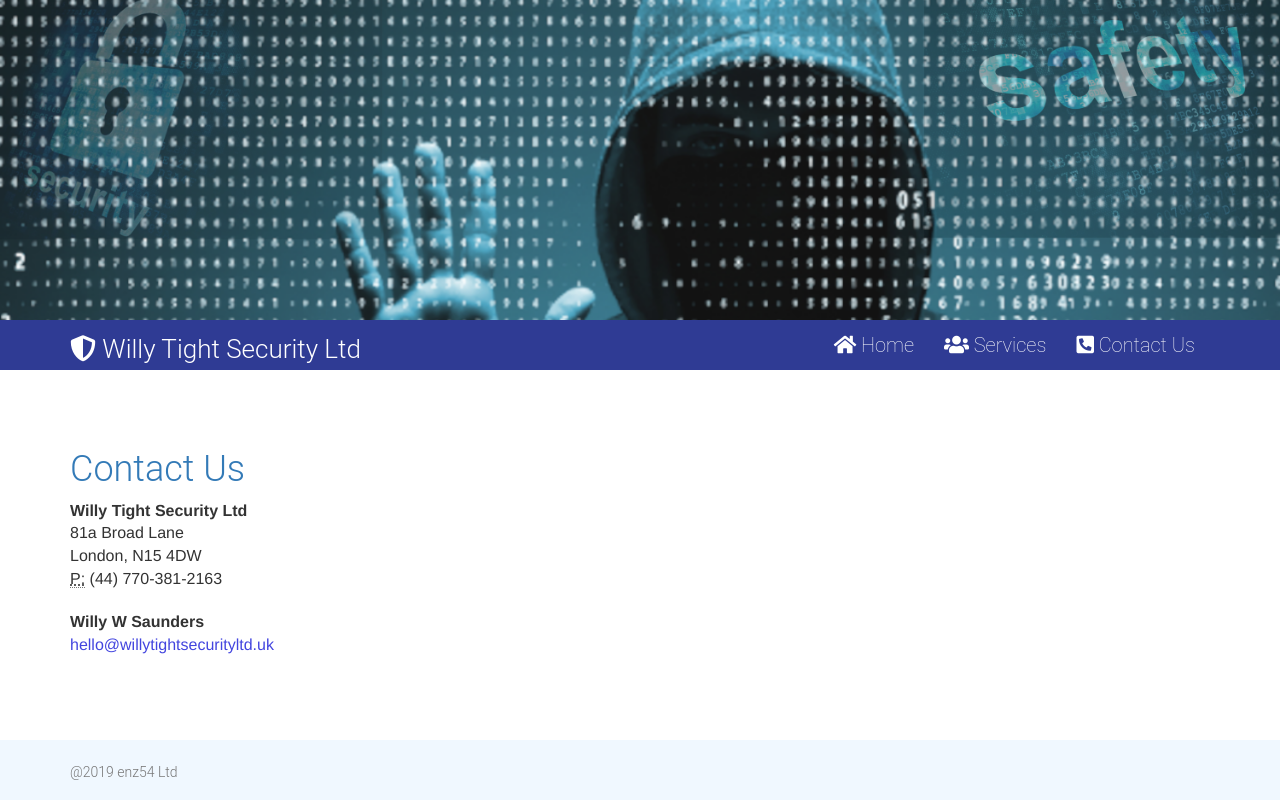
After one commit to enz54/securitysite, a Node server app: page /contact.html in a window 1280 px wide. The commit adds this page. Run offline with Node 20, Linux system fonts and the light colour scheme; some libraries are stand-ins or nearby versions.

Commit message:
UPDATE index contact about us pages

```diff
--- /dev/null
+++ b/public/contact.html
@@ -0,0 +1,88 @@
+<!DOCTYPE html>
+<html>
+
+<head>
+  <title>Willy Tight Security--Home</title>
+  <link rel="stylesheet" href="https://maxcdn.bootstrapcdn.com/bootstrap/3.3.6/css/bootstrap.min.css"
+    integrity="sha384-1q8mTJOASx8j1Au+a5WDVnPi2lkFfwwEAa8hDDdjZlpLegxhjVME1fgjWPGmkzs7" crossorigin="anonymous">
+  <link rel="canonical" href="https://getbootstrap.com/docs/4.0/examples/sticky-footer-navbar/">
+  <link rel='stylesheet' href='./css/style.css' />
+  <link rel='stylesheet' href='./css/stickyFooter.css' />
+  <link rel="stylesheet" href="https://use.fontawesome.com/releases/v5.11.2/css/all.css">
+  <link rel="stylesheet" href="https://use.fontawesome.com/releases/v5.11.2/css/v4-shims.css">
+  <meta name="viewport"
+    content="width=device-width, user-scalable=no, initial-scale=1.0, maximum-scale=1.0, minimum-scale=1.0">
+  <link href='https://fonts.googleapis.com/css?family=Open+Sans|Roboto+Slab' rel='stylesheet' type='text/css'>
+</head>
+
+<body>
+  <header>
+    <div class="jumbotron hidden-xs">
+    </div>
+    <!-- jumbotron -->
+    <nav class="navbar navbar-inverse">
+      <div class="container">
+        <div class="navbar-header">
+          <button type="button" class="navbar-toggle collapsed" data-toggle="collapse" data-target="#navbar-collapse"
+            aria-expanded="false">
+            <span class="sr-only">Toggle navigation</span>
+            <span class="icon-bar"></span>
+            <span class="icon-bar"></span>
+            <span class="icon-bar"></span>
+          </button>
+          <a href="./index.html" class="navbar-brand"><i class="fas fa-shield-alt"></i> Willy Tight Security Ltd</a>
+        </div>
+        <div class="collapse navbar-collapse" id="navbar-collapse">
+          <ul class="nav navbar-nav navbar-right">
+            <li>
+              <a href="./index.html"><i class="fas fa-home"></i> Home</a>
+            </li>
+            <li>
+              <a href="./speakers.html"><i class="fas fa-users"></i> Services</a>
+            </li>
+            <li>
+              <a href="./contact.html"><i class="fas fa-phone-square-alt"></i> Contact Us</a>
+            </li>
+          </ul>
+          <!-- nav -->
+        </div>
+        <!-- navbar-collapse -->
+
+      </div>
+
+      <!-- container -->
+    </nav>
+  </header>
+  <div class="container">
+    <div class="row">
+      <div class="col-md-4">
+        <h1 class="display-1">Contact Us</h1>
+        <address>
+          <strong>Willy Tight Security Ltd</strong><br>
+          81a Broad Lane<br>
+          London, N15 4DW<br>
+          <abbr title="Phone">P:</abbr> (44) 770-381-2163
+        </address>
+
+        <address>
+          <strong>Willy W Saunders</strong><br>
+          <a href="mailto:#">hello@willytightsecurityltd.uk</a>
+        </address>
+      </div>
+    </div>
+  </div>
+
+  <footer class="footer">
+    <div class="container">
+      <h5 class="text-muted">@2019 enz54 Ltd</h5>
+    </div>
+  </footer>
+  <!-- container -->
+  <script src="https://ajax.googleapis.com/ajax/libs/jquery/1.11.3/jquery.min.js"></script>
+  <script src="https://maxcdn.bootstrapcdn.com/bootstrap/3.3.6/js/bootstrap.min.js"
+    integrity="sha384-0mSbJDEHialfmuBBQP6A4Qrprq5OVfW37PRR3j5ELqxss1yVqOtnepnHVP9aJ7xS" crossorigin="anonymous">
+  </script>
+  <script src="./js/pixgrid.js"></script>
+</body>
+
+</html>
--- /dev/null
+++ b/public/css/stickyFooter.css
@@ -0,0 +1,42 @@
+/* Sticky footer styles
+-------------------------------------------------- */
+html {
+    position: relative;
+    min-height: 100%;
+}
+
+body {
+    /* Margin bottom by footer height */
+    margin-bottom: 60px;
+}
+
+.footer {
+    position: absolute;
+    bottom: 0;
+    width: 100%;
+    /* Set the fixed height of the footer here */
+    height: 60px;
+    line-height: 60px;
+    /* Vertically center the text there */
+    background-color: aliceblue;
+}
+
+
+/* Custom page CSS
+  -------------------------------------------------- */
+/* Not required for template or sticky footer method. */
+
+body>.container {
+    padding: 60px 15px 0;
+
+}
+
+.footer>.container {
+    padding-right: 15px;
+    padding-left: 15px;
+    margin-top: 15px;
+}
+
+code {
+    font-size: 80%;
+}
--- a/public/css/style.css
+++ b/public/css/style.css
@@ -14,7 +14,7 @@ h5,
 h6 {
   font-family: 'Roboto', sans-serif;
   font-weight: 300;
-  color: #C1343F;
+  color: #337ab7;
 }
 
 p {
@@ -30,7 +30,7 @@ li {
 
 
 a {
-  color: #DD4F53;
+  color: rgb(67, 69, 223);
 }
 
 /**  Header Navigation **/
@@ -42,7 +42,7 @@ header {
 header .jumbotron {
   height: 40vh;
   margin-bottom: 0;
-  background: url(../images/misc/background.jpg) no-repeat 100% 5%;
+  background: url(../images/misc/background1.png) no-repeat 100% 5%;
   -webkit-background-size: cover;
   -moz-background-size: cover;
   -o-background-size: cover;
--- a/server/index.js
+++ b/server/index.js
@@ -11,7 +11,7 @@ if (app.get('env') === 'development') {
 app.set('views', path.join(__dirname, './views'));
 
 const routes = require('./routes')
-// app.use(express.static('public'));
+app.use(express.static('public'));
 app.get('/favicon.ico', (req, res, next) => {
     return res.sendStatus(204);
 });
--- a/server/routes/index.js
+++ b/server/routes/index.js
@@ -6,7 +6,7 @@ const speakersRoute = require('./speakers');
 const feedbackRoute = require('./feedback');
 module.exports = () => {
     router.get('/', (req, res, next) => {
-        return res.render('index');
+        return res.send('Index');
     });
     router.use('/speakers', speakersRoute());
     router.use('/feedback', feedbackRoute());
```
Also changed, not shown: public/Hillary_Goldwynn.html (added, +126 -0 lines), public/css/carousel.css (added, +96 -0 lines), public/index.html (renamed from public/test/index.html, +17 -77 lines), public/test/Hillary_Goldwynn.html (deleted, +0 -128 lines), public/feedback.html (renamed from public/test/feedback.html), public/images/misc/background1.png (added), public/speakers.html (renamed from public/test/speakers.html).
